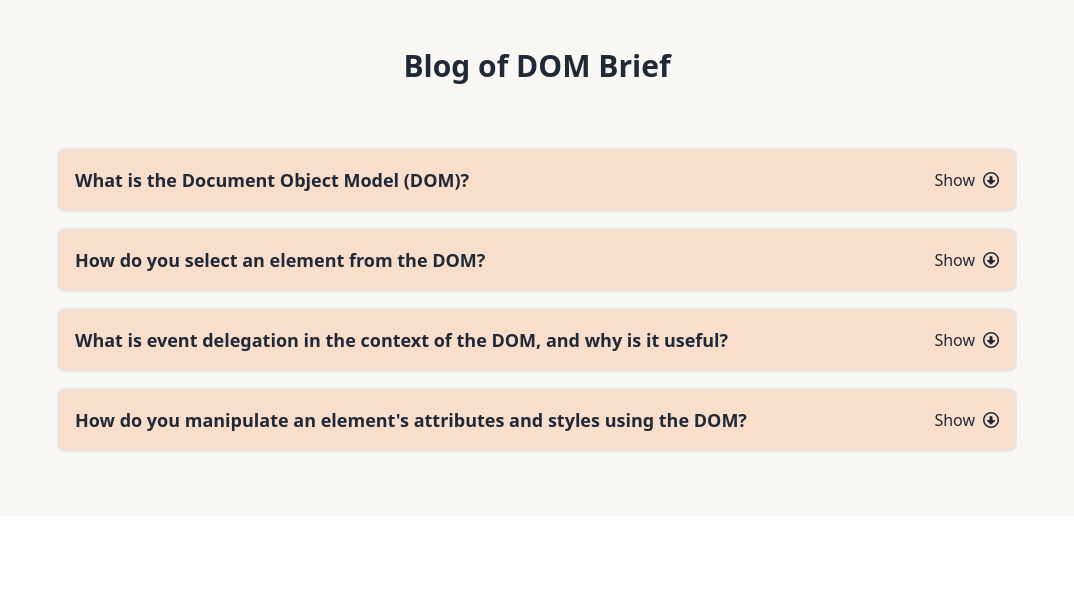
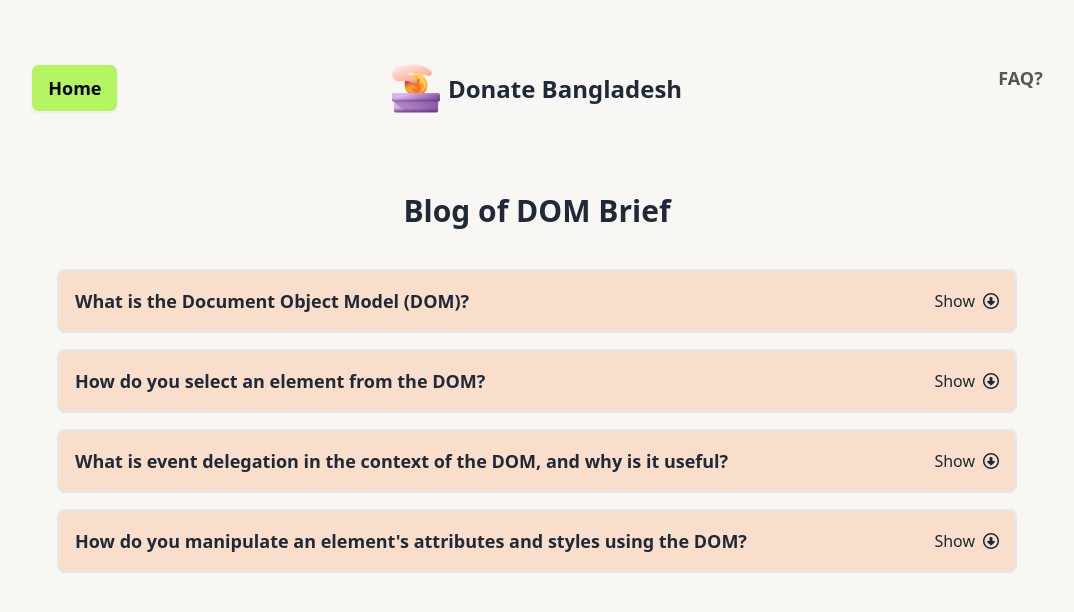
Before and after one commit to jobayerAmahin/A5_Donate_Bangladesh, a plain HTML site: page blog.html in a window 1280 px wide. Shown: the whole page, without its empty margins (103-1177 px from the left). Drawn offline with nearby package versions, Linux system fonts and the light colour scheme.

Commit message:
Adding Project of Donation A-5 with full completion and tried for common function to donate

```diff
--- a/blog.html
+++ b/blog.html
@@ -26,12 +26,37 @@
     </script>
     <title>Blog</title>
 </head>
-<body class="bg-navBg py-12">
+<body class="bg-navBg py-8">
 
     <header class="w-11/12 mx-auto pb-12">
-        <h1 class="text-3xl text-center font-bold">Blog of DOM Brief</h1>
+        <header class="sticky top-0 z-10 backdrop-filter backdrop-blur-lg">
+            <div id="navSec" class="bg-navBg">
+             <div class="flex flex-col items-start gap-3 bg-navBg lg:flex-row navbar bg-base-100 p-8 w-11/12 mx-auto">
+                 <div class="navbar-start">
+                     <a href="./index.html">
+                         <button class="btn btn-md bg-primary text-lg text-black">Home</button>
+                     </a>
+
+                 </div>
+                 <div class="navbar-center flex justify-center items-center gap-2">
+                   <img src="./assets/logo.png" alt="">
+                   <h1 class="text-2xl font-bold lg:flex gap-1">
+                     Donate Bangladesh
+                   </h1>
+                 </div>
+                 <div class="navbar-end font-bold">
+
+                     <p class="text-lg text-bdtCol flex gap-1">
+                         FAQ?
+                     </p>
+                 </div>
+             </div>
+            </div>
+         </header>
+
     </header>
     <main class="w-9/12 mx-auto ">
+        <h1 class="text-3xl text-center font-bold pb-6">Blog of DOM Brief</h1>
         <div class="contentSec" id="contentSec">
             <div class="bg-blogCol p-4 border-2 rounded-lg space-y-3 my-4">
                 <div class="flex justify-between items-center">
@@ -138,5 +163,6 @@
     </main>
 
     <script src="./blog.js"></script>
+    <script src="./main.js"></script>
 </body>
 </html>
--- a/main.js
+++ b/main.js
@@ -35,6 +35,26 @@ function addNotification(var1,var2){
     return historySec.insertBefore(notificationN,historySec.firstChild)
 }
 
+// function validateAndDonate(amount,donation,amountId,donationId,locationDetails){
+//     if(amount<0 || isNaN(amount) || amount>balance){
+//         alert('Wrong digit or input. Please provide the right digit')
+//         document.getElementById(amountId).value=''
+//         return
+//     }
+//     else{
+//         balance-=amount;
+//         document.getElementById('balance').innerText=balance
+
+//         donation+=amount;
+//         document.getElementById(donationId).innerText=donation
+
+//         newModal.showModal();
+//         addNotification(amount,locationDetails)
+//     }
+//     document.getElementById(amountId).value=''
+// }
+
+
 function buttonToggle(id1,id2){
     document.getElementById('donateSec').classList.add('hidden')
     document.getElementById('historySec').classList.add('hidden')
@@ -42,10 +62,10 @@ function buttonToggle(id1,id2){
     document.getElementById(id1).classList.remove('hidden')
 
     //-----------------Background Color
-    document.getElementById('donateBtn').classList.remove('bg-primary','font-bold')
-    document.getElementById('historyBtn').classList.remove('bg-primary','font-bold')
+    document.getElementById('donateBtn').classList.remove('bg-primary','font-bold','hover:bg-primary')
+    document.getElementById('historyBtn').classList.remove('bg-primary','font-bold','hover:bg-primary')
 
-    document.getElementById(id2).classList.add('bg-primary','font-bold')
+    document.getElementById(id2).classList.add('bg-primary','font-bold','hover:bg-primary')
 
 }
 
@@ -100,6 +120,7 @@ document.getElementById('feniBtn').addEventListener('click',function(){
     }
     document.getElementById('feniAmount').value=''
 
+
     //History Create
     addNotification(feniAmount,location2)
 })
```
